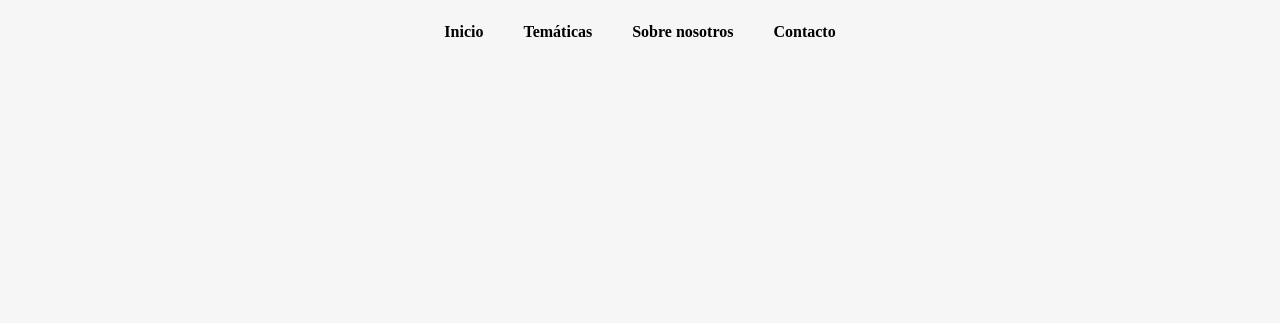
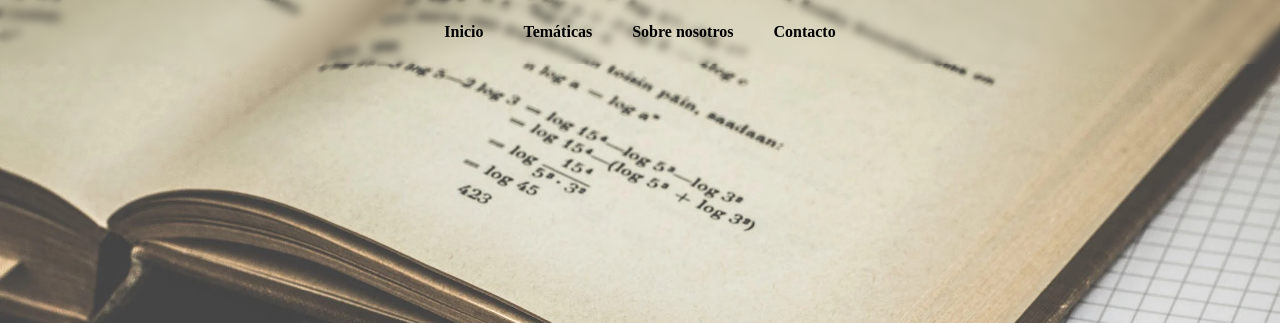
Before and after one commit to Danielr30375016/solutareas2, an Astro site: page / in a window 1280 px wide. Shown: the top 323 px of the page. Built offline with nearby package versions, Linux system fonts and the light colour scheme; Astro itself is replaced by a stand-in of ours.

Commit message:
fix scroll page

```diff
--- a/src/layouts/Layout.astro
+++ b/src/layouts/Layout.astro
@@ -1,4 +1,5 @@
 ---
+import Background from '../components/Background.astro';
 import Navbar from '../components/Navbar.astro';
 const { title } = Astro.props;
 ---
@@ -12,9 +13,12 @@ const { title } = Astro.props;
 		<meta name='generator' content={Astro.generator} />
 		<title>{title}</title>
 	</head>
-	<body>
-		<Navbar />
-		<slot />
+	<body class='overflow-hidden'>
+		<Background />
+		<main class='overflow-auto max-h-screen'>
+			<Navbar />
+			<slot />
+		</main>
 	</body>
 </html>
 
```
